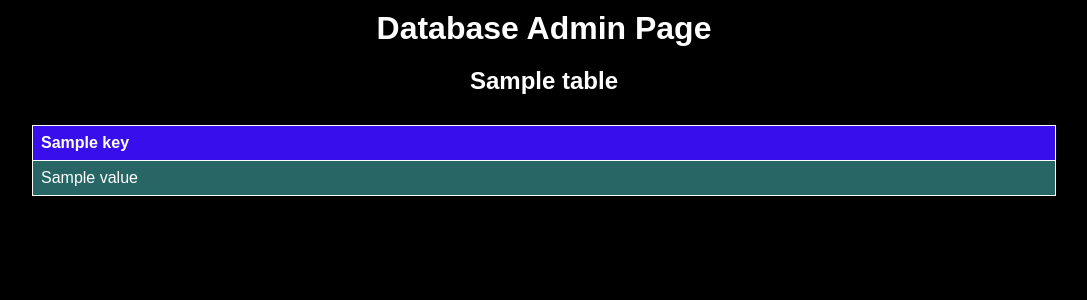
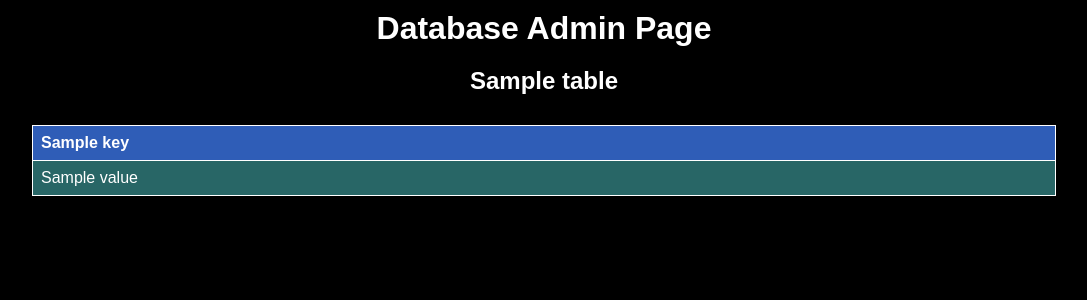
Before and after one commit to Xshir/JustFlyItAppBackend, a Flask app: template templates/database.html in a window 1280 px wide. Shown: the top 300 px of the page, without its empty margins (96-1183 px from the left). Run offline with Flask 2, Linux system fonts and the light colour scheme; the template is opened without the code that fills it: most values are stand-ins (such as "Sample title", 1, 10 or a date in 2020); some libraries are stand-ins or nearby versions.

Commit message:
third commit

```diff
--- a/templates/database.html
+++ b/templates/database.html
@@ -49,7 +49,7 @@
 
         /* Style for header cells */
         th {
-            background-color: #380fec;
+            background-color: #2f5db7;
         }
     </style>
 </head>
```
